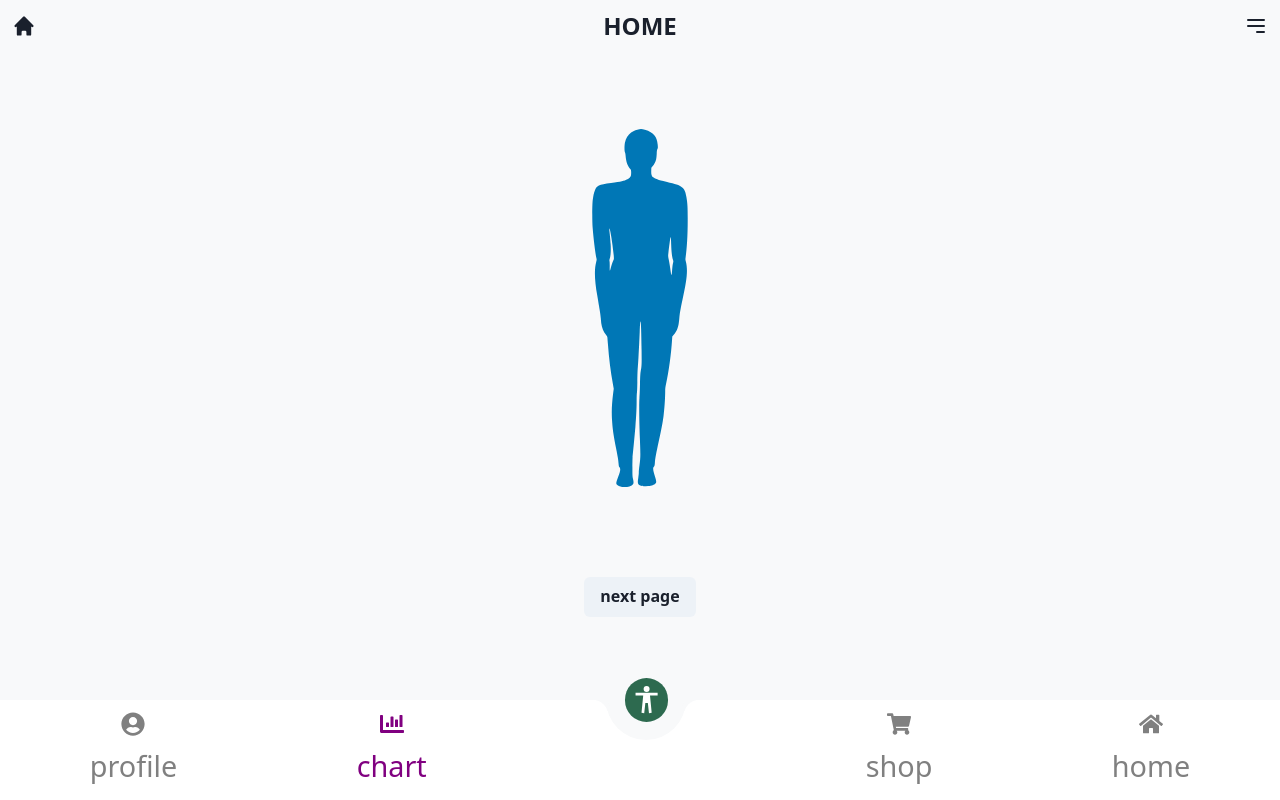
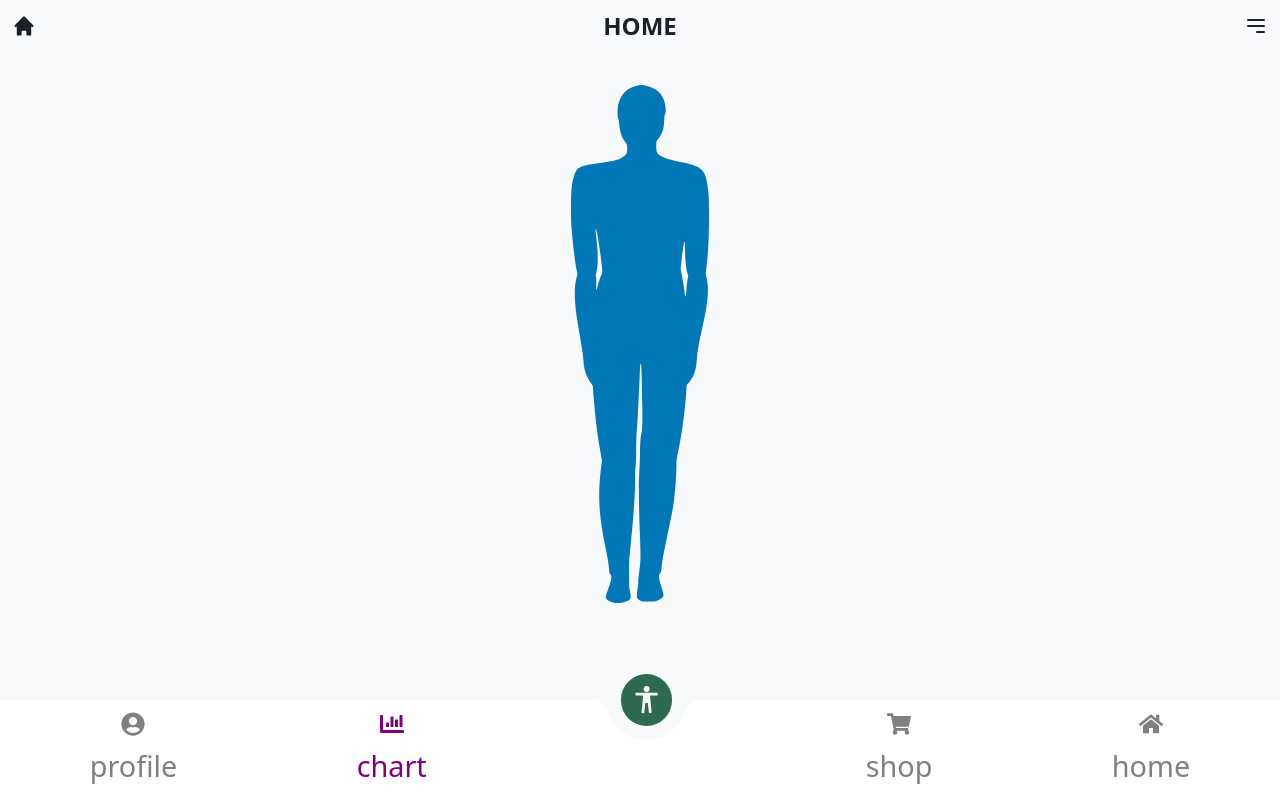
Before and after one commit to deaduchiha/asr-dade, a Next.js app: page / in a window 1280 px wide. Built offline with nearby package versions, Linux system fonts and the light colour scheme.

Commit message:
feat: add animate for start next page button

```diff
--- a/src/components/elements/navigation/NavButton.tsx
+++ b/src/components/elements/navigation/NavButton.tsx
@@ -1,18 +1,56 @@
 import { Box, Flex } from "@chakra-ui/react";
 import { IconType } from "react-icons";
 
+import { useAnimateStyleState } from "@/stores/animate-start";
+import { usePageStore } from "@/app/providers";
+import { motion } from "framer-motion";
+import { useState } from "react";
+
 const NavButton = ({ icon }: { icon: IconType }) => {
+  const { setAnimateStyle } = useAnimateStyleState();
+  const { nextPage } = usePageStore((state) => state);
+
+  const [animateBorder, setAnimateBorder] = useState({});
+
+  const nextPageHandler = () => {
+    setAnimateBorder({
+      scale: [1, 1.5, 1.5, 1],
+      rotate: [0, 170, -170, 0],
+      borderRadius: [
+        "100px 100px 100px 100px",
+        "100px 100px 100px 0",
+        "100px 100px 100px 100px",
+        "100px 100px 100px 100px",
+      ],
+      y: [10, 20, -40, -60],
+    });
+    setAnimateStyle({
+      width: "200px",
+      height: "inherit",
+      x: 0,
+      y: 0,
+      opacity: 0,
+      transitionDuration: "1s",
+    });
+
+    setTimeout(() => {
+      nextPage();
+    }, 900);
+  };
+
   return (
     <Flex
+      cursor={"pointer"}
       className="test"
       bg={"#f8f9fa"}
       pos={"relative"}
       top={"-50px"}
-      borderRadius={"100%"}
+      borderRadius={"100px"}
       w={"80px"}
       h={"80px"}
       alignItems={"center"}
       justifyContent={"center"}
+      onClick={nextPageHandler}
     >
       <Box
         pos={"absolute"}
@@ -35,16 +73,25 @@ const NavButton = ({ icon }: { icon: IconType }) => {
         borderRadius={"15px 0px 0 0px"}
         boxShadow={"-3px -4px 0 #f8f9fa"}
       />
-      <Box
+      <Flex
+        as={motion.div}
+        initial={{
+          scale: 1,
+          borderRadius: "100%",
+          width: "unset",
+          y: 0,
+        }}
+        animate={animateBorder}
         bg={"#2d6a4f"}
-        p={2}
-        borderRadius={"100%"}
-        transition={"0.3s"}
+        p={3}
+        borderRadius={"100px"}
+        transition={"0.6s"}
+        justifyContent={"center"}
         // borderBottomLeftRadius={5}
-        _hover={{ borderBottomLeftRadius: 5 }}
+        // _hover={{ borderBottomLeftRadius: 5 }}
       >
         <Box as={icon} fontSize={"1.7rem"} color={"#fff"} />
-      </Box>
+      </Flex>
     </Flex>
   );
 };
--- a/src/components/elements/start-page/Human.tsx
+++ b/src/components/elements/start-page/Human.tsx
@@ -12,11 +12,11 @@ const Human = ({
   return (
     <Box
       as={Tilt}
-      width={{ base: "full", md: "600px" }}
-      height={"70%"}
+      width={"full"}
+      height={"90%"}
       pos={"relative"}
       onEnter={() => {
-        setGlareColor("#90e0ef");
+        setGlareColor("#001524");
       }}
       onLeave={() => setGlareColor("#0077b6")}
     >
@@ -25,7 +25,7 @@ const Human = ({
         version="1.0"
         xmlns="http://www.w3.org/2000/svg"
         width={"full"}
-        height={"80%"}
+        height={"90%"}
         viewBox="0 0 640.000000 1280.000000"
         preserveAspectRatio="xMidYMid meet"
         style={{ transition: "2s" }}
--- a/src/components/templates/StartPage.tsx
+++ b/src/components/templates/StartPage.tsx
@@ -1,76 +1,40 @@
 "use client";
 
-import { usePageStore } from "@/app/providers";
+import { useState } from "react";
 import { Button, Flex } from "@chakra-ui/react";
+import { motion } from "framer-motion";
+
+import { useAnimateStyleState } from "@/stores/animate-start";
+
 import Navigation from "@/shared/navigation/Navigation";
-import { motion } from "framer-motion";
-import { useState } from "react";
-import Human from "../elements/start-page/Human";
+import Human from "@/elements/start-page/Human";
 
 const StartPage = () => {
-  const { nextPage } = usePageStore((state) => state);
   const [glareColor, setGlareColor] = useState<string>("#0077b6");
+  const { animateStyle } = useAnimateStyleState();
 
-  const [animation, setAnimation] = useState<any>({
-    width: "100%",
-    height: "80%",
-    x: 0,
-    y: 0,
-    opacity: 1,
-    transition: {
-      type: "tween",
-      duration: 2,
-      opacity: {
-        duration: 1,
-        height: 2,
-      },
+  const animationConfig = {
+    initial: {
+      height: "0",
+      width: "full",
+      y: 700,
+      x: 0,
+      opacity: 0,
+      transitionDuration: "1s",
     },
-  });
-
-  const nextHandler = () => {
-    setAnimation({
-      width: "200px",
-      height: "inherit",
-      x: 0,
-      y: 0,
-      opacity: 0,
-      transition: {
-        type: "tween",
-        duration: 2,
-        opacity: {
-          duration: 1,
-        },
-        height: {
-          duration: 0.5,
-        },
-        width: {
-          duration: 5,
-        },
-      },
-    });
-
-    setTimeout(() => {
-      nextPage();
-    }, 900);
+    animate: animateStyle,
   };
 
   return (
     <>
       <Flex
         as={motion.div}
-        initial={{
-          height: "0",
-          width: "full",
-          y: 700,
-          opacity: 0,
-        }}
-        animate={animation}
+        {...animationConfig}
         justifyContent="center"
         alignItems="center"
         flexDir={"column"}
       >
         <Human glareColor={glareColor} setGlareColor={setGlareColor} />
-        <Button onClick={nextHandler}>next page</Button>
       </Flex>
       <Navigation />
     </>
--- /dev/null
+++ b/src/stores/animate-start.ts
@@ -0,0 +1,17 @@
+import { TAnimation } from "@/types/animation";
+import { create } from "zustand";
+
+export const useAnimateStyleState = create<TAnimation>((set) => ({
+  animateStyle: {
+    width: "100%",
+    height: "80%",
+    x: 0,
+    y: 0,
+    opacity: 1,
+    transitionDuration: "1s",
+  },
+  setAnimateStyle: (update) =>
+    set((state) => ({
+      animateStyle: { ...state.animateStyle, ...update },
+    })),
+}));
--- /dev/null
+++ b/src/types/animation.ts
@@ -0,0 +1,6 @@
+import { MotionStyle } from "framer-motion";
+
+export type TAnimation = {
+  animateStyle: MotionStyle;
+  setAnimateStyle: (update: Partial<MotionStyle>) => void;
+};
--- a/tsconfig.json
+++ b/tsconfig.json
@@ -20,6 +20,7 @@
     "paths": {
       "@/*": ["./src/*"],
       "@/templates/*": ["./src/components/templates/*"],
+      "@/elements/*": ["./src/components/elements/*"],
       "@/shared/*": ["./src/components/shared/*"],
       "@/stores/*": ["./src/stores/*"]
     }
```
Also changed, not shown: 1 other file (tests, documents, lock files or other folders).
